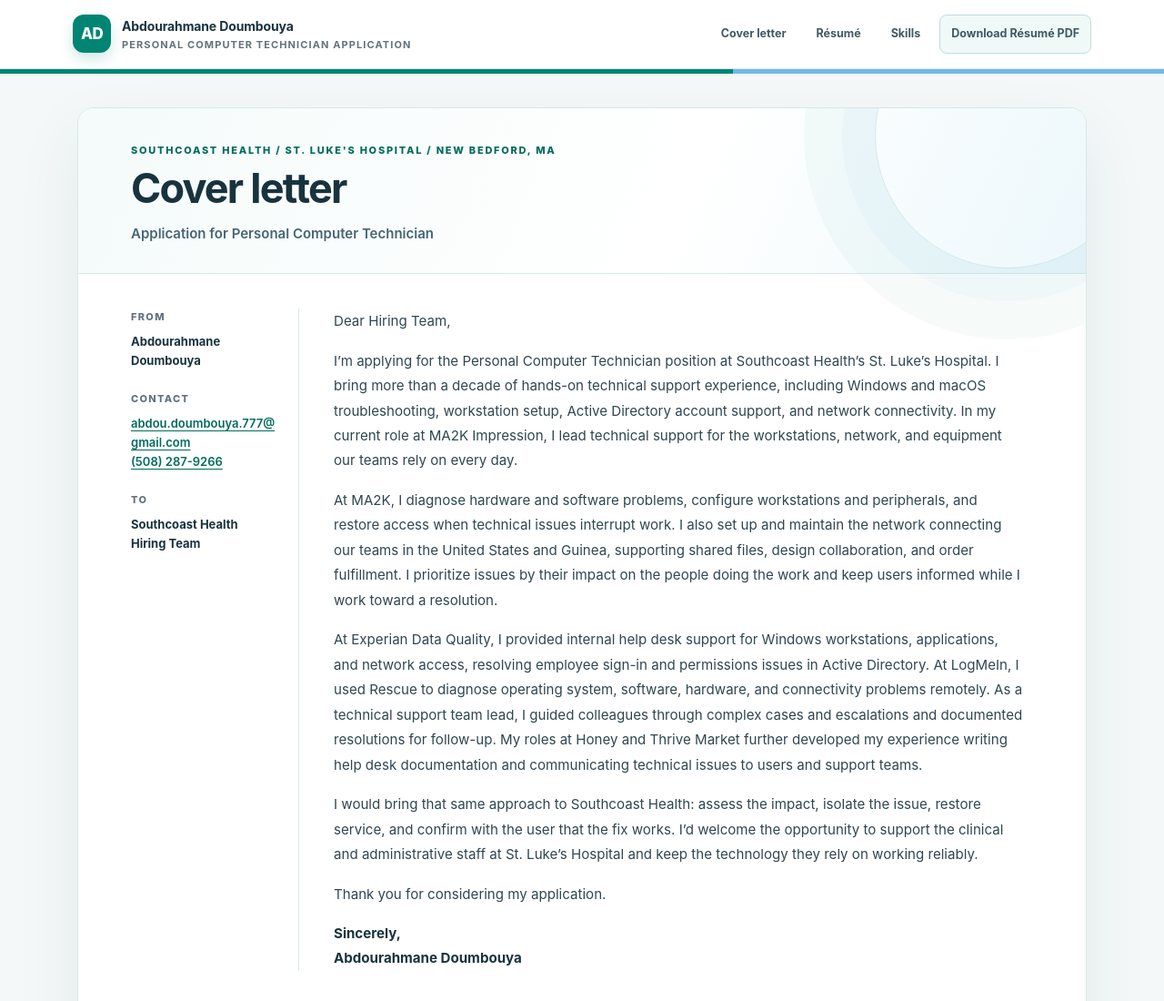
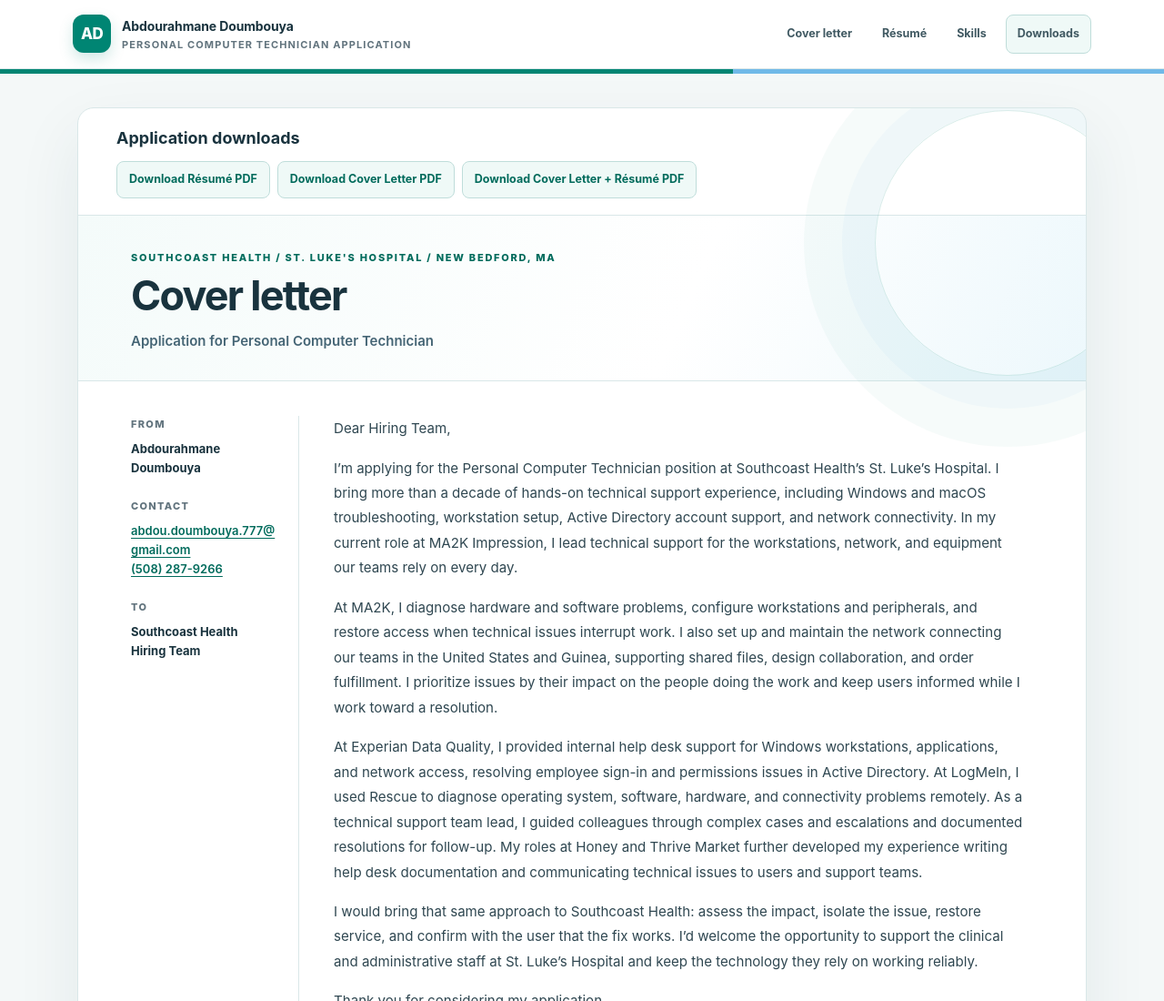
Before and after one commit to caliphsafe/soco-resume, a plain HTML site: page index.html in a window 1280 px wide. Shown: the top 1100 px of the page at 91% size. Drawn offline with Linux system fonts and the light colour scheme.

Commit message:
Add individual and combined application PDF downloads

```diff
--- a/index.html
+++ b/index.html
@@ -98,7 +98,12 @@ button{font:inherit;cursor:pointer}
 @media(max-width:660px){.top-inner{padding:12px 18px;gap:12px}.identity small{display:none}.monogram{width:37px;height:37px;font-size:15px}.navigation{gap:2px}.navigation a{padding:6px 7px;font-size:11px}.nav-print{padding:7px 8px;font-size:11px}.page{width:100%;margin:0 auto 28px}.paper{border:0;border-radius:0;box-shadow:none}.letter-banner{padding:29px 22px 25px}.letter-banner:after{right:-175px}.letter-body-wrap{display:block;padding:25px 22px 30px}.letter-aside{display:flex;flex-wrap:wrap;gap:6px 28px;border:0;border-bottom:1px solid var(--line);margin-bottom:24px;padding:0 0 9px}.rail-value{margin-bottom:15px}.letter-text{font-size:14.6px;line-height:1.76}.resume{padding:35px 22px}.resume-section{margin-top:24px;padding-top:21px}.section-heading h2{font-size:18px}.skill-grid{grid-template-columns:1fr}.skill-card:hover{transform:none}.job{grid-template-columns:1fr;gap:4px;padding:18px 0}.job-meta{display:flex;gap:12px;align-items:center}.job-number{font-size:15px;margin:0}.job-date{font-size:12px}.job-heading span{display:none}.after{display:block;padding:24px 22px}.after .action-link{margin-top:16px}.footer{padding:0 22px 18px}}
 @media(max-width:390px){.navigation a[href="#cover-letter"]{display:none}.identity strong{font-size:12px}.nav-print{white-space:nowrap}}
 @media(prefers-reduced-motion:reduce){html{scroll-behavior:auto}.skill-card{transition:none}}
+.application-downloads{padding:18px clamp(18px,4vw,42px);border-bottom:1px solid var(--line);scroll-margin-top:90px}
+.application-downloads h2{margin:0 0 10px;color:var(--navy);font-size:18px}
+.download-links{display:flex;flex-wrap:wrap;gap:8px}
+.download-links a{display:inline-block;text-decoration:none;white-space:normal}
 @media print{
+.application-downloads{display:none}
 @page{size:letter;margin:.60in .67in}
 body{background:#fff!important;color:#222!important;font-size:10.2pt}
 .site-top,.brand-rule,.after,.footer{display:none!important}
@@ -131,10 +136,18 @@ a{color:inherit;text-decoration:none}
 <a class="skip-link" href="#cover-letter">Skip to cover letter</a>
 <header class="site-top"><div class="top-inner">
   <a class="identity" href="#cover-letter" aria-label="Return to cover letter"><span class="monogram">AD</span><span><strong>Abdourahmane Doumbouya</strong><small>Personal Computer Technician application</small></span></a>
-  <nav class="navigation" aria-label="Application navigation"><a href="#cover-letter">Cover letter</a><a href="#resume">Résumé</a><a href="#technical-skills">Skills</a><a class="nav-print" href="Abdourahmane_Doumbouya_Southcoast_IT_Support_Resume_v3.pdf" download>Download Résumé PDF</a></nav>
+  <nav class="navigation" aria-label="Application navigation"><a href="#cover-letter">Cover letter</a><a href="#resume">Résumé</a><a href="#technical-skills">Skills</a><a class="nav-print" href="#downloads">Downloads</a></nav>
 </div></header>
 <div class="brand-rule" aria-hidden="true"></div>
 <div class="page"><div class="paper"><main>
+<section class="application-downloads" id="downloads" aria-labelledby="downloads-title">
+  <h2 id="downloads-title">Application downloads</h2>
+  <div class="download-links">
+    <a class="nav-print" href="Abdourahmane_Doumbouya_Southcoast_IT_Support_Resume_v3.pdf" download>Download Résumé PDF</a>
+    <a class="nav-print" href="Abdourahmane_Doumbouya_Southcoast_Cover_Letter.pdf" download>Download Cover Letter PDF</a>
+    <a class="nav-print" href="Abdourahmane_Doumbouya_Southcoast_Application.pdf" download>Download Cover Letter + Résumé PDF</a>
+  </div>
+</section>
 <section class="letter" id="cover-letter" aria-labelledby="letter-title">
   <div class="letter-banner"><div class="letter-banner-content"><p class="eyebrow">Southcoast Health / St. Luke's Hospital / New Bedford, MA</p><h1 id="letter-title">Cover letter</h1><p class="opening">Application for Personal Computer Technician</p></div></div>
   <div class="letter-body-wrap">
```
Also changed, not shown: 2 other files.
